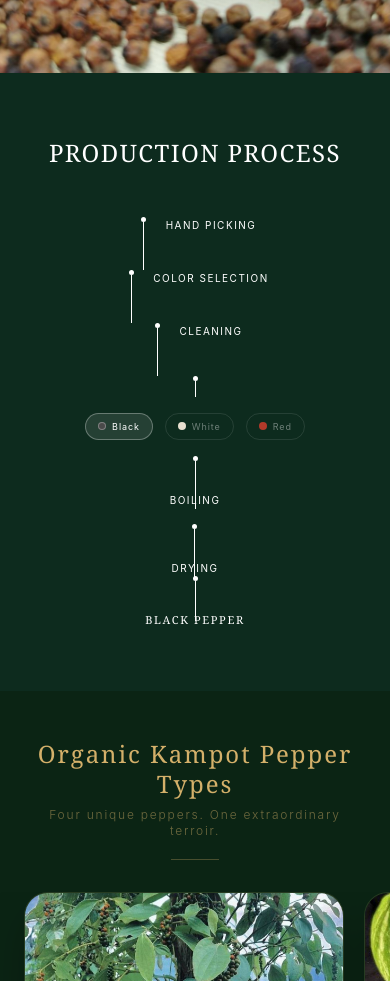
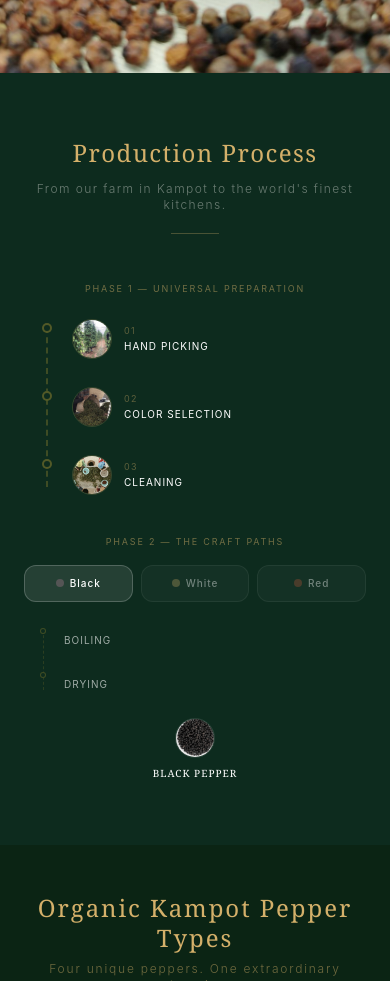
Before and after one commit to keanglongky-del/sunrise-web, a Next.js app: page / in a window 390 px wide. Shown: the part 10100-11081 px from the top of the page. Built offline with nearby package versions, Linux system fonts and the light colour scheme.

Commit message:
feat: redesign production process — interactive journey with photo circles, color-coded craft tracks, mobile gold timeline + tabs

```diff
--- a/src/app/page.tsx
+++ b/src/app/page.tsx
@@ -951,222 +951,224 @@ export default function Home() {
         </div>
       </section>
 
-      {/* ════════════════════════════════════════
-          PRODUCTION PROCESS — Flowchart
-          ════════════════════════════════════════ */}
+      {/* ═══════════════════════════════════════════════════
+          PRODUCTION PROCESS — Interactive Step-by-Step Journey
+          ═══════════════════════════════════════════════════ */}
       <section className="w-full bg-[#0D2B1E] py-16 md:py-24 px-6 md:px-12 lg:px-16">
-        {/* Title — serif, white, centered */}
+        {/* Section Title */}
         <div className="text-center mb-12 md:mb-16">
-          <h2 className="font-display text-white text-2xl md:text-4xl tracking-[0.06em]">
-            PRODUCTION PROCESS
+          <h2 className="font-display text-[#D4B06A] text-2xl md:text-4xl tracking-[0.06em]">
+            Production Process
           </h2>
-        </div>
-
-        {/* ── Desktop Flowchart ── */}
-        <div className="hidden md:flex justify-center">
-          <div className="flex flex-col items-center">
-
-            {/* Shared steps: vertical line LEFT, text RIGHT */}
-            {/* Each step: dot on line, text to the right, line continues down */}
-            {/* HAND PICKING */}
-            <div className="flex items-start">
-              {/* Vertical line column */}
-              <div className="flex flex-col items-center w-6 shrink-0">
-                <div className="w-[6px] h-[6px] rounded-full bg-white shrink-0" />
-                <div className="w-px h-14 bg-white" />
-              </div>
-              <span className="text-white text-[11px] tracking-[0.18em] pt-[1px] ml-4">HAND PICKING</span>
-            </div>
-
-            {/* COLOR SELECTION */}
-            <div className="flex items-start">
-              <div className="flex flex-col items-center w-6 shrink-0">
-                <div className="w-[6px] h-[6px] rounded-full bg-white shrink-0" />
-                <div className="w-px h-14 bg-white" />
-              </div>
-              <span className="text-white text-[11px] tracking-[0.18em] pt-[1px] ml-4">COLOR SELECTION</span>
-            </div>
-
-            {/* CLEANING */}
-            <div className="flex items-start">
-              <div className="flex flex-col items-center w-6 shrink-0">
-                <div className="w-[6px] h-[6px] rounded-full bg-white shrink-0" />
-                <div className="w-px h-10 bg-white" />
-              </div>
-              <span className="text-white text-[11px] tracking-[0.18em] pt-[1px] ml-4">CLEANING</span>
-            </div>
-
-            {/* Branch point: line continues down to horizontal connector */}
-            <div className="w-px h-6 bg-white" />
-
-            {/* Horizontal connector line with 3 dots */}
-            <div className="relative w-[420px] h-px bg-white">
-              {/* Branch dots */}
-              <div className="absolute top-1/2 -translate-y-1/2 -translate-x-1/2 left-0 w-[6px] h-[6px] rounded-full bg-white" />
-              <div className="absolute top-1/2 -translate-y-1/2 left-1/2 -translate-x-1/2 w-[6px] h-[6px] rounded-full bg-white" />
-              <div className="absolute top-1/2 -translate-y-1/2 -translate-x-1/2 right-0 w-[6px] h-[6px] rounded-full bg-white" />
-            </div>
-
-            {/* Three columns below */}
-            <div className="w-[420px] grid grid-cols-3 mt-0">
-              {/* BLACK PEPPER column */}
-              <div className="flex flex-col items-center">
-                {/* Boiling */}
-                <div className="flex flex-col items-center">
-                  <div className="w-[6px] h-[6px] rounded-full bg-white" />
-                  <div className="w-px h-14 bg-white" />
+          <p className="text-[#F5F5F0]/40 text-xs md:text-sm tracking-[0.12em] mt-3 font-light">
+            From our farm in Kampot to the world's finest kitchens.
+          </p>
+          <div className="w-12 h-px bg-[#D4B06A]/30 mx-auto mt-5" />
+        </div>
+
+        {/* ════════ DESKTOP ════════ */}
+        <div className="hidden md:block max-w-5xl mx-auto">
+
+          {/* Phase 1 — Universal Preparation (Horizontal) */}
+          <p className="text-center text-[10px] tracking-[0.25em] text-[#D4B06A]/50 uppercase mb-10">
+            Phase 1 — Universal Preparation
+          </p>
+          <div className="flex items-start justify-center">
+            {[
+              { num: '01', label: 'Hand Picking', img: '/images/farm/img-3451.jpg' },
+              { num: '02', label: 'Color Selection', img: '/images/workers-sorting.jpg' },
+              { num: '03', label: 'Cleaning', img: '/images/processing-workers.jpg' },
+            ].flatMap((step, i) => {
+              const items = [
+                <div key={`s${i}`} className="flex flex-col items-center w-40 lg:w-48">
+                  <div className="w-16 h-16 lg:w-20 lg:h-20 rounded-full overflow-hidden border-2 border-[#D4B06A]/20 mb-4">
+                    <img src={step.img} alt={step.label} className="w-full h-full object-cover" />
+                  </div>
+                  <span className="text-[#D4B06A]/40 text-[10px] tracking-[0.2em]">{step.num}</span>
+                  <span className="text-white text-[11px] tracking-[0.14em] mt-1.5 text-center leading-tight">
+                    {step.label.toUpperCase()}
+                  </span>
+                </div>,
+              ];
+              if (i < 2) {
+                items.push(
+                  <div key={`a${i}`} className="flex items-center pt-7 lg:pt-9 mx-2">
+                    <svg width="28" height="10" viewBox="0 0 28 10" className="text-[#D4B06A]/20">
+                      <line x1="0" y1="5" x2="22" y2="5" stroke="currentColor" strokeWidth="1" strokeDasharray="3 2" />
+                      <polyline points="20,1 27,5 20,9" fill="none" stroke="currentColor" strokeWidth="1" />
+                    </svg>
+                  </div>,
+                );
+              }
+              return items;
+            })}
+          </div>
+
+          {/* Connecting Arrow: Phase 1 → Phase 2 */}
+          <div className="flex justify-center my-10">
+            <svg width="16" height="28" viewBox="0 0 16 28" className="text-[#D4B06A]/20">
+              <line x1="8" y1="0" x2="8" y2="20" stroke="currentColor" strokeWidth="1" strokeDasharray="3 2" />
+              <polyline points="4,17 8,26 12,17" fill="none" stroke="currentColor" strokeWidth="1" />
+            </svg>
+          </div>
+
+          {/* Phase 2 — Three Craft Paths */}
+          <p className="text-center text-[10px] tracking-[0.25em] text-[#D4B06A]/50 uppercase mb-8">
+            Phase 2 — The Craft Paths
+          </p>
+          <div className="grid grid-cols-3 gap-5 lg:gap-6">
+
+            {/* ── BLACK PEPPER TRACK ── */}
+            <div className="rounded-2xl border border-white/[0.06] bg-black/[0.12] overflow-hidden flex flex-col items-center pt-8 pb-10">
+              <div className="w-12 h-[2px] bg-[#555] rounded-full mb-10" />
+              <div className="w-full px-5 flex flex-col items-start">
+                {['BOILING', 'DRYING'].map((s, i) => (
+                  <div key={i} className="flex items-center gap-3">
+                    <div className="flex flex-col items-center">
+                      <div className="w-[5px] h-[5px] rounded-full bg-white/40" />
+                      {i < 1 && <div className="w-px h-16 bg-white/[0.08]" />}
+                    </div>
+                    <span className="text-white/70 text-[10px] tracking-[0.14em]">{s}</span>
+                  </div>
+                ))}
+              </div>
+              <div className="mt-8 flex flex-col items-center">
+                <div className="w-11 h-11 rounded-full overflow-hidden border border-white/10">
+                  <img src="/images/pepper-black.jpg" alt="Black Pepper" className="w-full h-full object-cover" />
                 </div>
-                <span className="text-white text-[10px] tracking-[0.18em] -mt-[18px] translate-y-[0px]">BOILING</span>
-
-                {/* Drying */}
-                <div className="flex flex-col items-center mt-[18px]">
-                  <div className="w-[6px] h-[6px] rounded-full bg-white" />
-                  <div className="w-px h-14 bg-white" />
+                <span className="text-white font-display text-[11px] tracking-[0.1em] mt-3">BLACK PEPPER</span>
+              </div>
+            </div>
+
+            {/* ── WHITE PEPPER TRACK ── */}
+            <div className="rounded-2xl border border-[#D4B06A]/[0.1] bg-[#D4B06A]/[0.04] overflow-hidden flex flex-col items-center pt-8 pb-10">
+              <div className="w-12 h-[2px] bg-[#D4B06A]/40 rounded-full mb-10" />
+              <div className="w-full px-5 flex flex-col items-start">
+                {['SOAKING', 'WASHING / SHELLING'].map((s, i) => (
+                  <div key={i} className="flex items-center gap-3">
+                    <div className="flex flex-col items-center">
+                      <div className="w-[5px] h-[5px] rounded-full bg-[#D4B06A]/40" />
+                      {i < 1 && <div className="w-px h-16 bg-[#D4B06A]/[0.08]" />}
+                    </div>
+                    <span className="text-white/70 text-[10px] tracking-[0.14em] leading-tight">{s}</span>
+                  </div>
+                ))}
+              </div>
+              <div className="mt-8 flex flex-col items-center">
+                <div className="w-11 h-11 rounded-full overflow-hidden border border-white/10">
+                  <img src="/images/pepper-white.jpg" alt="White Pepper" className="w-full h-full object-cover" />
                 </div>
-                <span className="text-white text-[10px] tracking-[0.18em] -mt-[18px]">DRYING</span>
-
-                {/* Black Pepper (final — serif) */}
-                <div className="flex flex-col items-center mt-[18px]">
-                  <div className="w-[6px] h-[6px] rounded-full bg-white" />
-                  <div className="w-px h-12 bg-white" />
+                <span className="text-white font-display text-[11px] tracking-[0.1em] mt-3">WHITE PEPPER</span>
+              </div>
+            </div>
+
+            {/* ── RED PEPPER TRACK ── */}
+            <div className="rounded-2xl border border-[#c8553d]/10 bg-[#c8553d]/[0.05] overflow-hidden flex flex-col items-center pt-8 pb-10">
+              <div className="w-12 h-[2px] bg-[#c8553d]/40 rounded-full mb-10" />
+              <div className="w-full px-5 flex flex-col items-start">
+                {['BOILING', 'DRYING'].map((s, i) => (
+                  <div key={i} className="flex items-center gap-3">
+                    <div className="flex flex-col items-center">
+                      <div className="w-[5px] h-[5px] rounded-full bg-[#c8553d]/40" />
+                      {i < 1 && <div className="w-px h-16 bg-[#c8553d]/[0.08]" />}
+                    </div>
+                    <span className="text-white/70 text-[10px] tracking-[0.14em]">{s}</span>
+                  </div>
+                ))}
+              </div>
+              <div className="mt-8 flex flex-col items-center">
+                <div className="w-11 h-11 rounded-full overflow-hidden border border-white/10">
+                  <img src="/images/pepper-red.jpg" alt="Red Pepper" className="w-full h-full object-cover" />
                 </div>
-                <span className="text-white font-display text-[11px] tracking-[0.15em] leading-tight text-center -mt-[10px]">
-                  BLACK<br />PEPPER
-                </span>
-              </div>
-
-              {/* WHITE PEPPER column */}
-              <div className="flex flex-col items-center">
-                {/* Soaking */}
-                <div className="flex flex-col items-center">
-                  <div className="w-[6px] h-[6px] rounded-full bg-white" />
-                  <div className="w-px h-14 bg-white" />
+                <span className="text-white font-display text-[11px] tracking-[0.1em] mt-3">RED PEPPER</span>
+              </div>
+            </div>
+          </div>
+        </div>
+
+        {/* ════════ MOBILE ════════ */}
+        <div className="md:hidden max-w-sm mx-auto">
+
+          {/* Phase 1 — Gold Dashed Vertical Timeline */}
+          <p className="text-center text-[9px] tracking-[0.2em] text-[#D4B06A]/50 uppercase mb-6">
+            Phase 1 — Universal Preparation
+          </p>
+          <div className="relative ml-2">
+            {/* Dashed gold vertical line */}
+            <div className="absolute left-[14px] top-2 bottom-2 w-0 border-l-2 border-dashed border-[#D4AF37]/25" />
+            {/* Steps */}
+            {[
+              { num: '01', label: 'Hand Picking', img: '/images/farm/img-3451.jpg' },
+              { num: '02', label: 'Color Selection', img: '/images/workers-sorting.jpg' },
+              { num: '03', label: 'Cleaning', img: '/images/processing-workers.jpg' },
+            ].map((step, i) => (
+              <div key={i} className={`relative pl-10 ${i < 2 ? 'mb-7' : ''}`}>
+                {/* Dot on timeline */}
+                <div className="absolute left-[10px] top-1 w-[10px] h-[10px] rounded-full border-2 border-[#D4AF37]/35 bg-[#0D2B1E]" />
+                {/* Content */}
+                <div className="flex items-center gap-3">
+                  <div className="w-10 h-10 rounded-full overflow-hidden border border-[#D4B06A]/20 shrink-0">
+                    <img src={step.img} alt={step.label} className="w-full h-full object-cover" />
+                  </div>
+                  <div>
+                    <span className="text-[#D4B06A]/40 text-[9px] tracking-[0.15em] block">{step.num}</span>
+                    <p className="text-white text-[10px] tracking-[0.1em] mt-0.5">{step.label.toUpperCase()}</p>
+                  </div>
                 </div>
-                <span className="text-white text-[10px] tracking-[0.18em] -mt-[18px]">SOAKING</span>
-
-                {/* Washing / Shelling */}
-                <div className="flex flex-col items-center mt-[18px]">
-                  <div className="w-[6px] h-[6px] rounded-full bg-white" />
-                  <div className="w-px h-14 bg-white" />
-                </div>
-                <span className="text-white text-[10px] tracking-[0.18em] leading-tight text-center -mt-[18px]">
-                  WASHING /<br />SHELLING
-                </span>
-
-                {/* White Pepper (final — serif) */}
-                <div className="flex flex-col items-center mt-[18px]">
-                  <div className="w-[6px] h-[6px] rounded-full bg-white" />
-                  <div className="w-px h-12 bg-white" />
-                </div>
-                <span className="text-white font-display text-[11px] tracking-[0.15em] leading-tight text-center -mt-[10px]">
-                  WHITE<br />PEPPER
-                </span>
-              </div>
-
-              {/* RED PEPPER column */}
-              <div className="flex flex-col items-center">
-                {/* Boiling */}
-                <div className="flex flex-col items-center">
-                  <div className="w-[6px] h-[6px] rounded-full bg-white" />
-                  <div className="w-px h-14 bg-white" />
-                </div>
-                <span className="text-white text-[10px] tracking-[0.18em] -mt-[18px]">BOILING</span>
-
-                {/* Drying */}
-                <div className="flex flex-col items-center mt-[18px]">
-                  <div className="w-[6px] h-[6px] rounded-full bg-white" />
-                  <div className="w-px h-14 bg-white" />
-                </div>
-                <span className="text-white text-[10px] tracking-[0.18em] -mt-[18px]">DRYING</span>
-
-                {/* Red Pepper (final — serif) */}
-                <div className="flex flex-col items-center mt-[18px]">
-                  <div className="w-[6px] h-[6px] rounded-full bg-white" />
-                  <div className="w-px h-12 bg-white" />
-                </div>
-                <span className="text-white font-display text-[11px] tracking-[0.15em] leading-tight text-center -mt-[10px]">
-                  RED<br />PEPPER
-                </span>
-              </div>
-            </div>
-          </div>
-        </div>
-
-        {/* ── Mobile Flowchart — same structure, scaled down, tabs at branch ── */}
-        <div className="md:hidden flex flex-col items-center">
-          {/* Shared steps: line left, text right */}
-          {[
-            { label: 'HAND PICKING' },
-            { label: 'COLOR SELECTION' },
-            { label: 'CLEANING' },
-          ].map((step, i) => (
-            <div key={i} className="flex items-start">
-              <div className="flex flex-col items-center w-5 shrink-0">
-                <div className="w-[5px] h-[5px] rounded-full bg-white shrink-0" />
-                <div className="w-px h-12 bg-white" />
-              </div>
-              <span className="text-white text-[10px] tracking-[0.15em] pt-[1px] ml-3">{step.label}</span>
-            </div>
-          ))}
-
-          {/* Branch point */}
-          <div className="w-[5px] h-[5px] rounded-full bg-white mt-0" />
-          <div className="w-px h-4 bg-white" />
-
-          {/* Tabs for branch selection */}
-          <div className="flex gap-3 my-4">
+              </div>
+            ))}
+          </div>
+
+          {/* Phase 2 — Interactive Tab System */}
+          <p className="text-center text-[9px] tracking-[0.2em] text-[#D4B06A]/50 uppercase mt-10 mb-4">
+            Phase 2 — The Craft Paths
+          </p>
+          <div className="flex gap-2 mb-6">
             {([
-              { key: 'black' as const, label: 'Black', dot: 'bg-[#4a4a4a] border border-white/30' },
-              { key: 'white' as const, label: 'White', dot: 'bg-[#e8e0d0]' },
-              { key: 'red' as const, label: 'Red', dot: 'bg-[#b33a2a]' },
+              { key: 'black' as const, label: 'Black', dot: 'bg-[#555]' },
+              { key: 'white' as const, label: 'White', dot: 'bg-[#D4B06A]' },
+              { key: 'red' as const, label: 'Red', dot: 'bg-[#c8553d]' },
             ]).map((tab) => (
               <button
                 key={tab.key}
                 onClick={() => setActiveProcessTab(tab.key)}
-                className={`flex items-center gap-1.5 px-3 py-1.5 rounded-full border transition-all duration-300 ${
+                className={`flex-1 py-2.5 rounded-xl text-[10px] tracking-[0.1em] font-medium transition-all duration-300 flex items-center justify-center gap-1.5 ${
                   activeProcessTab === tab.key
-                    ? 'border-white/30 bg-white/10 text-white'
-                    : 'border-white/10 text-white/40'
+                    ? 'bg-white/10 border border-white/20 text-white'
+                    : 'bg-white/[0.03] border border-white/[0.06] text-white/40'
                 }`}
               >
-                <span className={`w-2 h-2 rounded-full ${tab.dot}`} />
-                <span className="text-[9px] tracking-[0.1em]">{tab.label}</span>
+                <span className={`w-2 h-2 rounded-full ${tab.dot} transition-opacity duration-300 ${activeProcessTab === tab.key ? 'opacity-100' : 'opacity-30'}`} />
+                {tab.label}
               </button>
             ))}
           </div>
 
-          {/* Selected branch — single column */}
-          <div className="flex flex-col items-center">
-            {activeProcessTab === 'black' && ['BOILING', 'DRYING'].map((s, i) => (
-              <div key={i} className="flex flex-col items-center">
-                <div className="w-[5px] h-[5px] rounded-full bg-white" />
-                <div className="w-px h-12 bg-white" />
-                <span className="text-white text-[10px] tracking-[0.15em] -mt-[16px]">{s}</span>
-                {i === 0 && <div className="h-4" />}
+          {/* Tab Content — small timeline */}
+          <div className="relative ml-2">
+            <div className="absolute left-[11px] top-1 bottom-1 w-0 border-l border-dashed border-[#D4AF37]/15" />
+            {(activeProcessTab === 'black' ? ['BOILING', 'DRYING'] :
+              activeProcessTab === 'white' ? ['SOAKING', 'WASHING / SHELLING'] :
+              ['BOILING', 'DRYING']
+            ).map((s, i) => (
+              <div key={`${activeProcessTab}-${i}`} className={`relative pl-8 ${i < 1 ? 'mb-5' : ''}`}>
+                <div className="absolute left-[8px] top-0.5 w-[6px] h-[6px] rounded-full border border-[#D4AF37]/25 bg-[#0D2B1E]" />
+                <span className="text-white/60 text-[10px] tracking-[0.1em]">{s}</span>
               </div>
             ))}
-            {activeProcessTab === 'white' && ['SOAKING', 'WASHING / SHELLING'].map((s, i) => (
-              <div key={i} className="flex flex-col items-center">
-                <div className="w-[5px] h-[5px] rounded-full bg-white" />
-                <div className="w-px h-12 bg-white" />
-                <span className="text-white text-[10px] tracking-[0.15em] leading-tight text-center -mt-[16px]">{s}</span>
-                {i === 0 && <div className="h-4" />}
-              </div>
-            ))}
-            {activeProcessTab === 'red' && ['BOILING', 'DRYING'].map((s, i) => (
-              <div key={i} className="flex flex-col items-center">
-                <div className="w-[5px] h-[5px] rounded-full bg-white" />
-                <div className="w-px h-12 bg-white" />
-                <span className="text-white text-[10px] tracking-[0.15em] -mt-[16px]">{s}</span>
-                {i === 0 && <div className="h-4" />}
-              </div>
-            ))}
-
-            {/* Final product — serif */}
+          </div>
+
+          {/* Pepper pill */}
+          <div className="flex justify-center mt-6">
             <div className="flex flex-col items-center">
-              <div className="w-[5px] h-[5px] rounded-full bg-white" />
-              <div className="w-px h-10 bg-white" />
-              <span className="text-white font-display text-[11px] tracking-[0.15em] leading-tight text-center -mt-[8px]">
+              <div className="w-10 h-10 rounded-full overflow-hidden border border-white/10">
+                <img
+                  src={activeProcessTab === 'black' ? '/images/pepper-black.jpg' : activeProcessTab === 'white' ? '/images/pepper-white.jpg' : '/images/pepper-red.jpg'}
+                  alt=""
+                  className="w-full h-full object-cover"
+                />
+              </div>
+              <span className="text-white font-display text-[10px] tracking-[0.1em] mt-2">
                 {activeProcessTab === 'black' ? 'BLACK PEPPER' : activeProcessTab === 'white' ? 'WHITE PEPPER' : 'RED PEPPER'}
               </span>
             </div>
```
